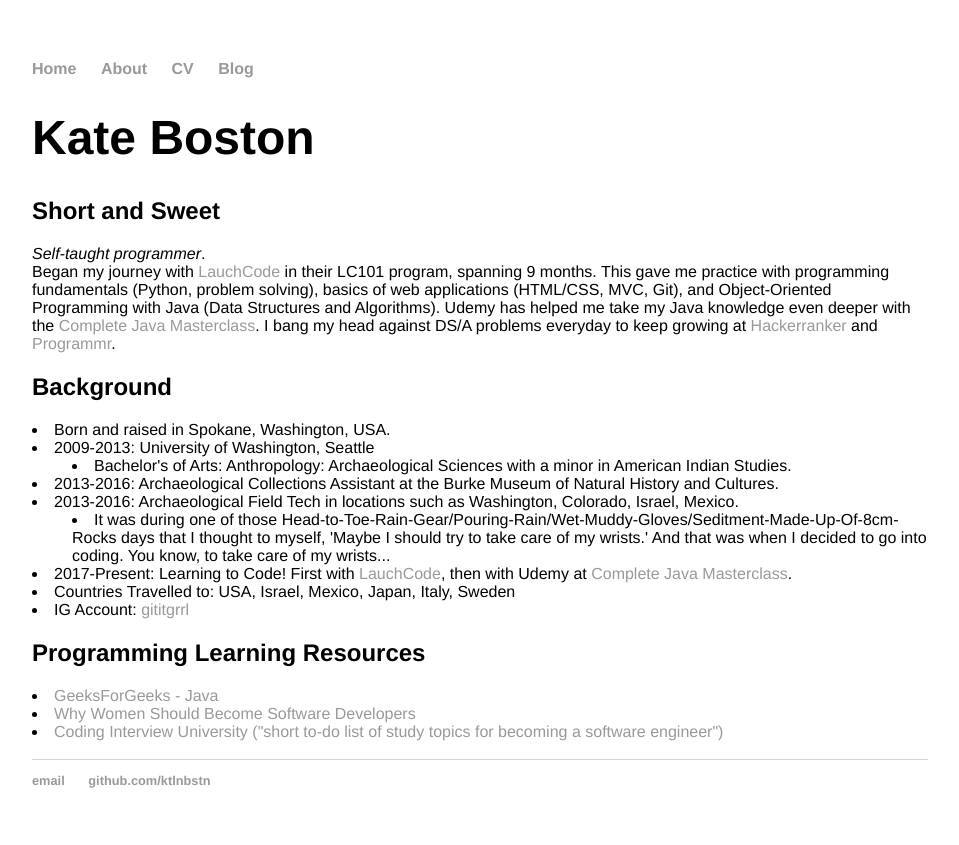
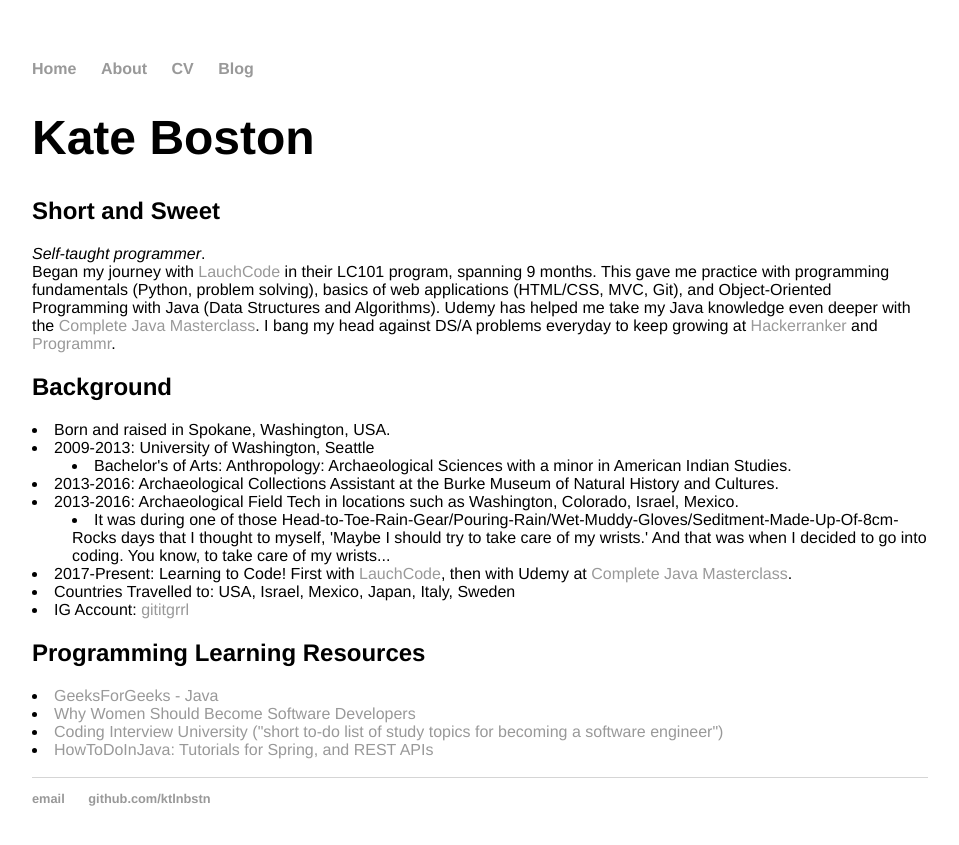
Before and after one commit to ktlnbstn/ktlnbstn.github.io, a Jekyll site: the page built from about/index.html, in a window 1280 px wide. Shown: the top 845 px of the page, without its empty margins (160-1119 px from the left). Built offline with Jekyll 4.4.1, drawn with Linux system fonts in a browser that asks for light colours.

Commit message:
add a resource

```diff
--- a/about/index.html
+++ b/about/index.html
@@ -35,6 +35,7 @@
 	<li><a href="https://www.geeksforgeeks.org/java/">GeeksForGeeks - Java</a></li>
 	<li><a href="http://www.brightspot.com/blog/developer-life-why-women-should-become-software-developers">Why Women
 		Should Become Software Developers</a></li>
-	<li><a href="https://github.com/jwasham/coding-interview-university"</a>Coding Interview University ("short to-do list of study topics for becoming a software engineer")</li></br>
+	<li><a href="https://github.com/jwasham/coding-interview-university"</a>Coding Interview University ("short to-do list of study topics for becoming a software engineer")</li>
+	<li><a href="https://howtodoinjava.com/">HowToDoInJava: Tutorials for Spring, and REST APIs</a></li></br>
 
 </div><!-- /.blurb -->
```
